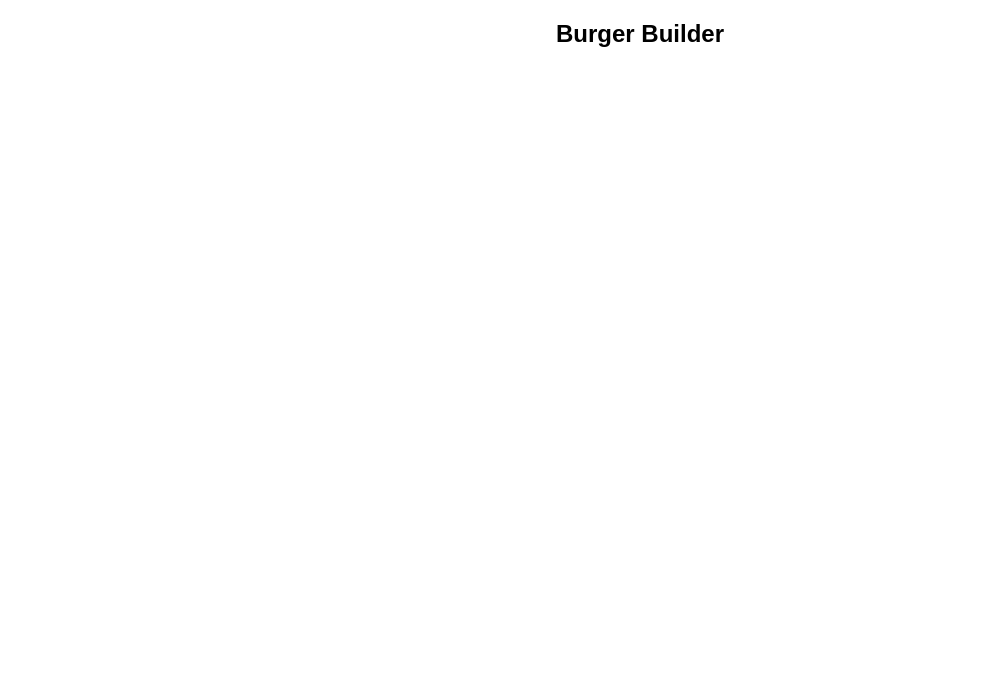
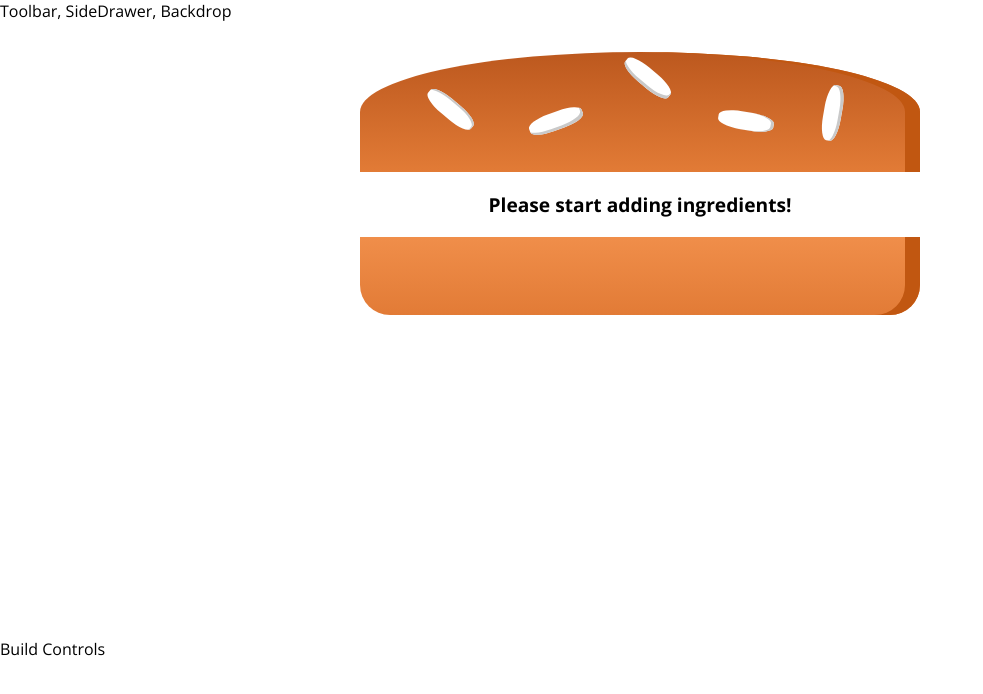
Before and after one commit to vivekkeswaran/my-burger-builder, a React app: page / in a window 1280 px wide. Shown: the top 694 px of the page, without its empty margins (0-983 px from the left). Built offline with nearby package versions, Linux system fonts and the light colour scheme.

Commit message:
Created the Burger Component

```diff
--- a/public/index.html
+++ b/public/index.html
@@ -19,7 +19,8 @@
       work correctly both with client-side routing and a non-root public URL.
       Learn how to configure a non-root public URL by running `npm run build`.
     -->
-    <title>React App</title>
+    <link href="https://fonts.googleapis.com/css?family=Open+Sans:400,700" rel="stylesheet">
+    <title>MyBurger</title>
   </head>
   <body>
     <noscript>
--- a/src/App.css
+++ /dev/null
@@ -1,3 +0,0 @@
-.App {
-    text-align: center;
-}
--- a/src/App.js
+++ b/src/App.js
@@ -1,11 +1,15 @@
 import React, { Component } from 'react';
-import style from './App.css';
+
+import Layout from './components/Layout/Layout';
+import BurgerBuilder from './containers/BurgerBuilder/BurgerBuilder';
 
 class App extends Component {
-  render() {
+  render () {
     return (
-      <div className={style.App}>
-          <h2>Burger Builder</h2>
+      <div>
+        <Layout>
+          <BurgerBuilder />
+        </Layout>
       </div>
     );
   }
--- /dev/null
+++ b/src/components/Burger/Burger.css
@@ -0,0 +1,30 @@
+.Burger {
+    width: 100%;
+    margin: auto;
+    height: 250px;
+    overflow: scroll;
+    text-align: center;
+    font-weight: bold;
+    font-size: 1.2rem;
+}
+
+@media (min-width: 500px) and (min-height: 400px) {
+    .Burger {
+        width: 350px;
+        height: 300px;
+    }
+}
+
+@media (min-width: 500px) and (min-height: 401px) {
+    .Burger {
+        width: 450px;
+        height: 400px;
+    }
+}
+
+@media (min-width: 1000px) and (min-height: 700px) {
+    .Burger {
+        width: 700px;
+        height: 600px;
+    }
+}
--- /dev/null
+++ b/src/components/Burger/Burger.js
@@ -0,0 +1,28 @@
+import React from 'react';
+
+import classes from './Burger.css';
+import BurgerIngredient from './BurgerIngredient/BurgerIngredient';
+
+const burger = ( props ) => {
+    let transformedIngredients = Object.keys( props.ingredients )
+        .map( igKey => {
+            return [...Array( props.ingredients[igKey] )].map( ( _, i ) => {
+                return <BurgerIngredient key={igKey + i} type={igKey} />;
+            } );
+        } )
+        .reduce((arr, el) => {
+            return arr.concat(el)
+        }, []);
+    if (transformedIngredients.length === 0) {
+        transformedIngredients = <p>Please start adding ingredients!</p>;
+    }
+    return (
+        <div className={classes.Burger}>
+            <BurgerIngredient type="bread-top" />
+            {transformedIngredients}
+            <BurgerIngredient type="bread-bottom" />
+        </div>
+    );
+};
+
+export default burger;
--- /dev/null
+++ b/src/components/Burger/BurgerIngredient/BurgerIngredient.css
@@ -0,0 +1,113 @@
+.BreadBottom {
+    height: 13%;
+    width: 80%;
+    background: linear-gradient(#F08E4A, #e27b36);
+    border-radius: 0 0 30px 30px;
+    box-shadow: inset -15px 0 #c15711;
+    margin: 2% auto;
+}
+
+.BreadTop {
+    height: 20%;
+    width: 80%;
+    background: linear-gradient(#bc581e, #e27b36);
+    border-radius: 50% 50% 0 0;
+    box-shadow: inset -15px 0 #c15711;
+    margin: 2% auto;
+    position: relative;
+}
+
+.Seeds1 {
+    width: 10%;
+    height: 15%;
+    position: absolute;
+    background-color: white;
+    left: 30%;
+    top: 50%;
+    border-radius: 40%;
+    transform: rotate(-20deg);
+    box-shadow: inset -2px -3px #c9c9c9;
+}
+
+.Seeds1:after {
+    content: "";
+    width: 100%;
+    height: 100%;
+    position: absolute;
+    background-color: white;
+    left: -170%;
+    top: -260%;
+    border-radius: 40%;
+    transform: rotate(60deg);
+    box-shadow: inset -1px 2px #c9c9c9;
+  }
+
+.Seeds1:before {
+    content: "";
+    width: 100%;
+    height: 100%;
+    position: absolute;
+    background-color: white;
+    left: 180%;
+    top: -50%;
+    border-radius: 40%;
+    transform: rotate(60deg);
+    box-shadow: inset -1px -3px #c9c9c9;
+  }
+
+  .Seeds2 {
+    width: 10%;
+    height: 15%;
+    position: absolute;
+    background-color: white;
+    left: 64%;
+    top: 50%;
+    border-radius: 40%;
+    transform: rotate(10deg);
+    box-shadow: inset -3px 0 #c9c9c9;
+  }
+
+  .Seeds2:before {
+    content: "";
+    width: 100%;
+    height: 100%;
+    position: absolute;
+    background-color: white;
+    left: 150%;
+    top: -130%;
+    border-radius: 40%;
+    transform: rotate(90deg);
+    box-shadow: inset 1px 3px #c9c9c9;
+  }
+
+
+.Meat {
+    width: 80%;
+    height: 8%;
+    background: linear-gradient(#7f3608, #702e05);
+    margin: 2% auto;
+    border-radius: 15px;
+}
+
+.Cheese {
+    width: 90%;
+    height: 4.5%;
+    margin: 2% auto;
+    background: linear-gradient(#f4d004, #d6bb22);
+    border-radius: 20px;
+}
+
+.Salad {
+    width: 85%;
+    height: 7%;
+    margin: 2% auto;
+    background: linear-gradient(#228c1d, #91ce50);
+    border-radius: 20px;
+}
+
+.Bacon {
+    width: 80%;
+    height: 3%;
+    background: linear-gradient(#bf3813, #c45e38);
+    margin: 2% auto;
+}
--- /dev/null
+++ b/src/components/Burger/BurgerIngredient/BurgerIngredient.js
@@ -0,0 +1,46 @@
+import React, { Component } from 'react';
+import PropTypes from 'prop-types';
+
+import classes from './BurgerIngredient.css';
+
+class BurgerIngredient extends Component {
+    render () {
+        let ingredient = null;
+
+        switch ( this.props.type ) {
+            case ( 'bread-bottom' ):
+                ingredient = <div className={classes.BreadBottom}></div>;
+                break;
+            case ( 'bread-top' ):
+                ingredient = (
+                    <div className={classes.BreadTop}>
+                        <div className={classes.Seeds1}></div>
+                        <div className={classes.Seeds2}></div>
+                    </div>
+                );
+                break;
+            case ( 'meat' ):
+                ingredient = <div className={classes.Meat}></div>;
+                break;
+            case ( 'cheese' ):
+                ingredient = <div className={classes.Cheese}></div>;
+                break;
+            case ( 'bacon' ):
+                ingredient = <div className={classes.Bacon}></div>;
+                break;
+            case ( 'salad' ):
+                ingredient = <div className={classes.Salad}></div>;
+                break;
+            default:
+                ingredient = null;
+        }
+
+        return ingredient;
+    }
+}
+
+BurgerIngredient.propTypes = {
+    type: PropTypes.string.isRequired
+};
+
+export default BurgerIngredient;
--- /dev/null
+++ b/src/components/Layout/Layout.css
@@ -0,0 +1,3 @@
+.Content {
+    margin-top: 16px;
+}
--- /dev/null
+++ b/src/components/Layout/Layout.js
@@ -0,0 +1,15 @@
+import React from 'react';
+
+import Aux from '../../hoc/Aux';
+import classes from './Layout.css';
+
+const layout = ( props ) => (
+    <Aux>
+        <div>Toolbar, SideDrawer, Backdrop</div>
+        <main className={classes.Content}>
+            {props.children}
+        </main>
+    </Aux>
+);
+
+export default layout;
--- /dev/null
+++ b/src/containers/BurgerBuilder/BurgerBuilder.js
@@ -0,0 +1,30 @@
+import React, { Component } from 'react';
+
+import Aux from '../../hoc/Aux';
+import Burger from '../../components/Burger/Burger';
+
+class BurgerBuilder extends Component {
+    // constructor(props) {
+    //     super(props);
+    //     this.state = {...}
+    // }
+    state = {
+        ingredients: {
+            salad: 0,
+            bacon: 0,
+            cheese: 0,
+            meat: 0
+        }
+    }
+
+    render () {
+        return (
+            <Aux>
+                <Burger ingredients={this.state.ingredients} />
+                <div>Build Controls</div>
+            </Aux>
+        );
+    }
+}
+
+export default BurgerBuilder;
--- /dev/null
+++ b/src/hoc/Aux.js
@@ -0,0 +1,3 @@
+const aux = (props) => props.children;
+
+export default aux;
--- a/src/index.css
+++ b/src/index.css
@@ -1,5 +1,5 @@
 body {
   margin: 0;
   padding: 0;
-  font-family: sans-serif;
+  font-family: "Open Sans", sans-serif;
 }
```
